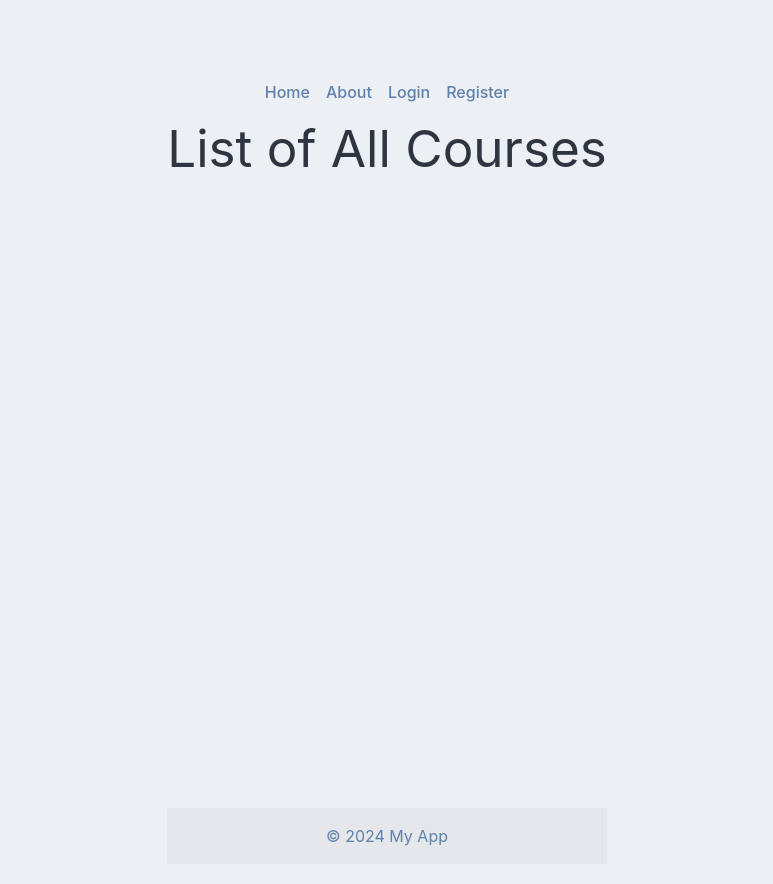
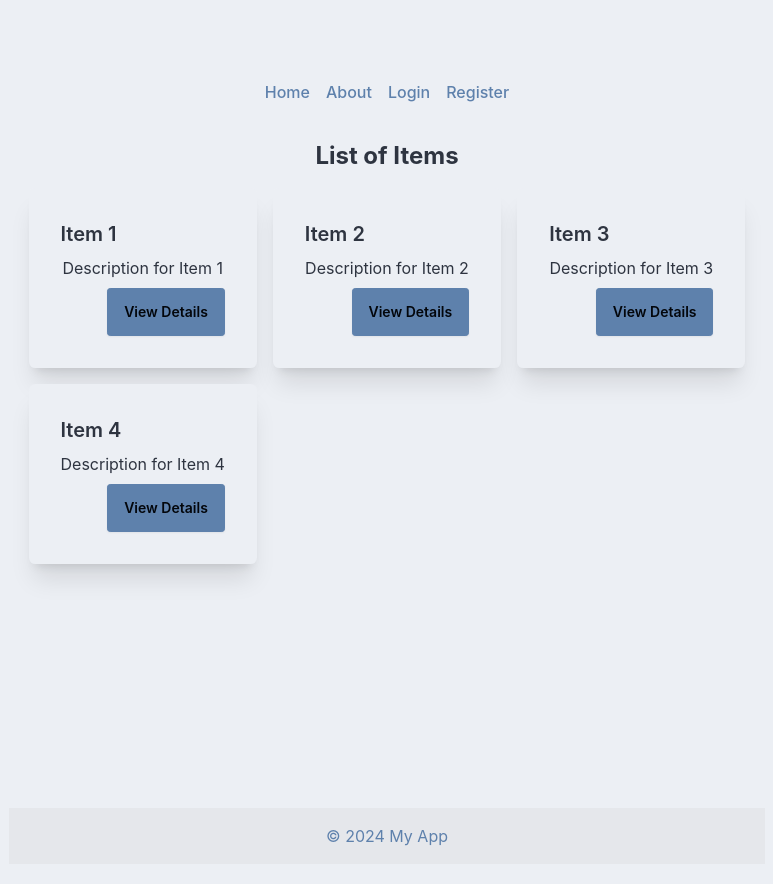
Before and after one commit to Will-Java-FS/Team0Project2RevLearnFrontEnd, a React (Vite) app in the folder frontend/: page /allprograms in a window 1280 px wide. Shown: the top 884 px of the page, without its empty margins (253-1026 px from the left). Built offline with nearby package versions, Linux system fonts and the light colour scheme.

Commit message:
home changes

```diff
--- a/frontend/src/App.tsx
+++ b/frontend/src/App.tsx
@@ -6,7 +6,7 @@ import Register from './pages/Register';
 import Login from './pages/Login';
 import Course from './pages/Course';
 import Lesson from './pages/Lesson';
-import AllPrograms from './pages/AllCourses';
+import AllPrograms from './pages/AllPrograms';
 import AllCourses from './pages/AllCourses';
 import Forum from './pages/Forum';
 import ForumPost from './pages/ForumPost';
--- a/frontend/src/pages/AllPrograms.tsx
+++ b/frontend/src/pages/AllPrograms.tsx
@@ -1,9 +1,33 @@
-export default function AllPrograms(){
+function AllPrograms(){
+
+
+    const items = [
+        { id: 1, title: 'Item 1', description: 'Description for Item 1' },
+        { id: 2, title: 'Item 2', description: 'Description for Item 2' },
+        { id: 3, title: 'Item 3', description: 'Description for Item 3' },
+        { id: 4, title: 'Item 4', description: 'Description for Item 4' },
+      ];
 
 
     return (
-        <>
-        <h1>List of All Programs</h1>
-        </>
+        <div className="p-5">
+        <h1 className="text-2xl font-bold mb-4">List of Items</h1>
+        <div className="grid grid-cols-1 md:grid-cols-2 lg:grid-cols-3 gap-4">
+          {items.map(item => (
+            <div key={item.id} className="card bg-base-100 shadow-xl">
+              <div className="card-body">
+                <h2 className="card-title">{item.title}</h2>
+                <p>{item.description}</p>
+                <div className="card-actions justify-end">
+                  <button className="btn btn-primary">View Details</button>
+                </div>
+              </div>
+            </div>
+          ))}
+        </div>
+      </div>
     )
 }
+
+
+export default AllPrograms;
--- a/frontend/src/pages/Home.tsx
+++ b/frontend/src/pages/Home.tsx
@@ -1,26 +1,35 @@
+import { useState } from "react";
+import { useNavigate } from 'react-router-dom';
 
-import { useState } from "react";
 
 function Home(){
     const [args, setArgs] = useState({});
+    const navigate = useNavigate();
+
+
+    const handleNavigation = () => {
+        navigate('/allprograms'); // Navigate to the About page
+      };
+
 
     return (
-        <section className="hero min-h-screen bg-base-400">
+        <div className="min-h-screen w-full bg-gray-900 flex">
+            <section className="hero min-h-screen bg-orange-500">
                 <div className="hero-content text-center">
                     <div className="max-w-md">
-                    <h1 className="text-5xl font-bold">Hello there</h1>
+                        <h1 className="text-5xl font-bold">RevLearn</h1>
                         <p className="py-6">
-                        Provident cupiditate voluptatem et in. Quaerat fugiat ut assumenda
-                        excepturi exercitationem quasi. In deleniti eaque aut repudiandae et
-                        a id nisi.
+                            Pinnacle of learning. Unlock your destined potential and buy now.
                         </p>
-                    <button className="btn btn-primary">Get Started</button>
+                        <button className="btn btn-primary hover:bg-neutral-50" onClick={handleNavigation} >Programs</button>
                     </div>
                 </div>
             </section>
-
+        </div>
     );
 }
 
 
+
+
 export default Home;
```
Lines whose indentation alone changed are shown as unchanged.
